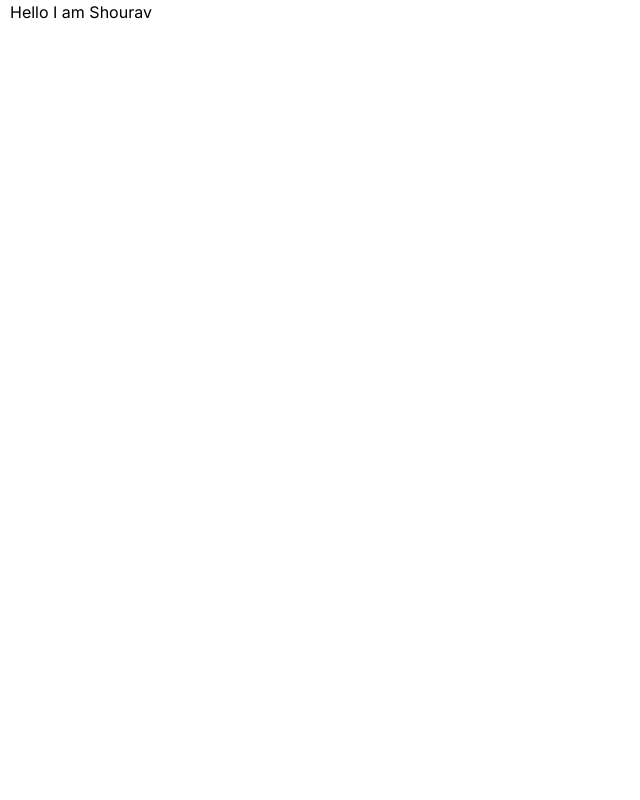
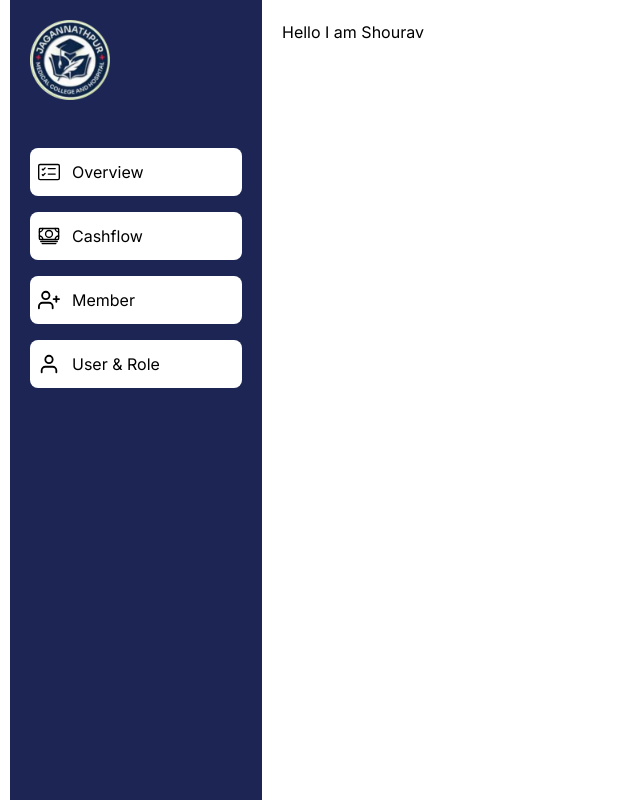
Before and after one commit to developer-shourav/Jagannathpur_Hospital_Dashboard, a Next.js app: page / in a window 1280 px wide. Shown: the whole page, without its empty margins (0-640 px from the left). Built offline with nearby package versions, Linux system fonts and the light colour scheme.

Commit message:
Large Navbar Added

```diff
--- /dev/null
+++ b/app/components/Home/Menu/MenuLarge.tsx
@@ -0,0 +1,37 @@
+import Image from "next/image";
+import React from "react";
+import siteLogo from '@/public/assets/images/Jagannathpur-logo.png';
+import { BsCardChecklist } from "react-icons/bs";
+import { IoCashOutline } from "react-icons/io5";
+import { FiUserPlus , FiUser } from "react-icons/fi";
+
+
+const MenuLarge = () => {
+  return (
+    <aside className="h-[100vh] p-5 w-[20%] bg-[#1C2554]">
+      <div className="mb-12">
+        <Image src={siteLogo} width={80} height={80} alt="Jagannathpur Hospital Logo" />
+      </div>
+      <ul className="flex flex-col gap-4">
+        <li className="flex gap-3 items-center bg-white px-2 py-3 rounded-lg">
+         <span ><BsCardChecklist className="text-[22px]" /></span>
+         <span>Overview</span>
+        </li>
+        <li className="flex gap-3 items-center bg-white px-2 py-3 rounded-lg ">
+         <span ><IoCashOutline className="text-[22px]" /></span>
+         <span>Cashflow</span>
+        </li>
+        <li className="flex gap-3 items-center bg-white px-2 py-3 rounded-lg">
+         <span ><FiUserPlus className="text-[22px]" /></span>
+         <span>Member</span>
+        </li>
+        <li className="flex gap-3 items-center bg-white px-2 py-3 rounded-lg">
+         <span ><FiUser className="text-[22px]" /></span>
+         <span>User & Role</span>
+        </li>
+      </ul>
+    </aside>
+  );
+};
+
+export default MenuLarge;
--- a/app/layout.tsx
+++ b/app/layout.tsx
@@ -1,6 +1,7 @@
 import type { Metadata } from "next";
 import { Inter } from "next/font/google";
 import "./globals.css";
+import MenuLarge from "./components/Home/Menu/MenuLarge";
 
 const inter = Inter({ subsets: ["latin"] });
 
@@ -20,21 +21,12 @@ export default function RootLayout({
         {/* -----------Web  Container with max width----------- */}
         <main className="max-w-[1260px] mx-auto">
           {/* ---------main section------- */}
-          <div className="flex ">
-
+          <div className="flex justify-center ">
             {/* ---------Menu For Large Devices------- */}
-            <aside>
-              <div>
-
-              </div>
-              <ul>
-                <li></li>
-              </ul>
-            </aside>
-
+            <MenuLarge />
 
             {/* ----------Main Content--------------- */}
-            <div>{children}</div>
+            <div className="w-[80%]">{children}</div>
           </div>
         </main>
       </body>
--- a/app/page.tsx
+++ b/app/page.tsx
@@ -1,8 +1,6 @@
-import Image from "next/image";
-
 export default function Home() {
   return (
-    <div className="">
+    <div className="w-full p-5">
       <h1 className="">Hello I am Shourav</h1>
     </div>
   );
```
Also changed, not shown: package.json (+5 -4 lines), app/components/Home/Menu/MenuLare.tsx (deleted), public/assets/images/Jagannathpur-logo.png (renamed from public/assets/images/Jahannathpur-logo.png), 1 other file (tests, documents, lock files or other folders).
